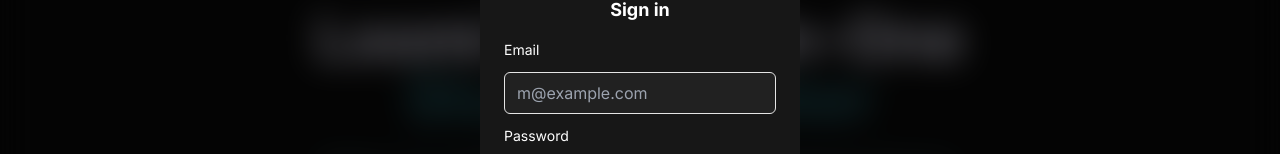
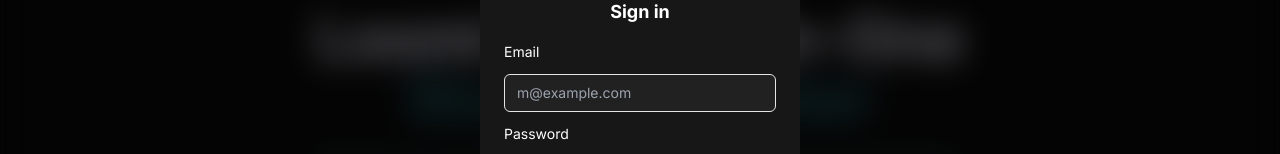
Before and after one commit to Carlthegreatt/Loomi, a Next.js app: page / in a window 1280 px wide. Both pictures are taken after a click on the button "Login". Shown: the part 262-416 px from the top of the page. Built offline with nearby package versions, Linux system fonts and the light colour scheme.

Commit message:
Auto-commit LoginPopover.tsx: 2025-08-24 01:21:23

```diff
--- a/src/components/sections/LoginPopover.tsx
+++ b/src/components/sections/LoginPopover.tsx
@@ -35,7 +35,7 @@ export default function LoginModal() {
               <input
                 type="email"
                 placeholder="m@example.com"
-                className="w-full bg-[#212121] text-white px-3 py-2 border rounded-md focus:outline-1"
+                className="w-full text-sm bg-[#212121] text-white px-3 py-2 border rounded-md focus:outline-1"
               />
               <h1 className="text-white text-sm">Password</h1>
               <input
```
